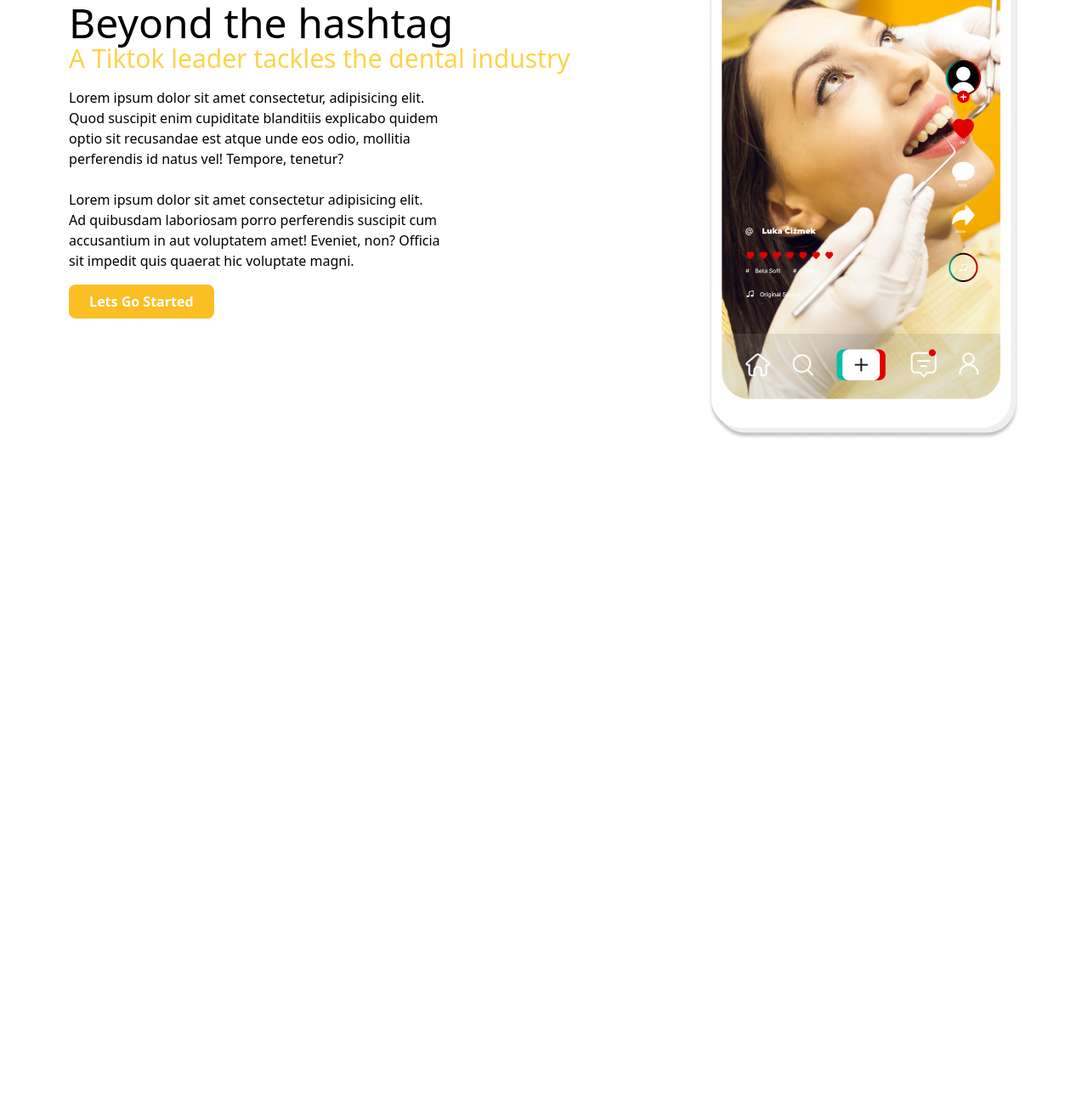
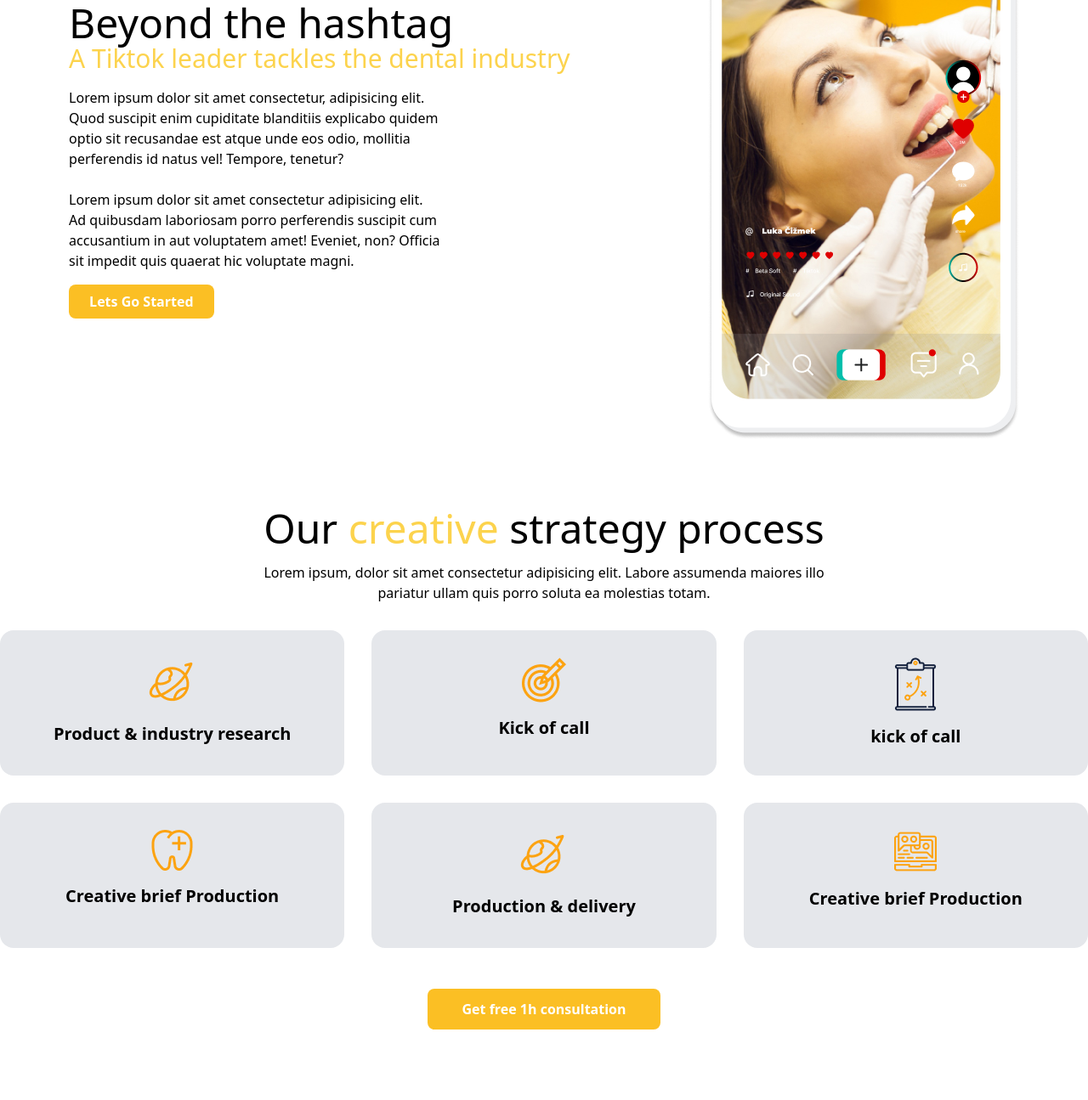
Before and after one commit to abdunnoorfaheem/HealthyGumsClinic, a plain HTML site: page index.html in a window 1280 px wide. Shown: the part 903-2198 px from the top of the page at 85% size. Before the commit the page ends 1421 px from the top, so only its background shows below. Drawn offline with nearby package versions, Linux system fonts and the light colour scheme.

Commit message:
creative strategy process added

```diff
--- a/index.html
+++ b/index.html
@@ -48,7 +48,7 @@
             </div>
         </section>
 
-        <section class="md:flex justify-around items-center">
+        <section class="md:flex justify-around items-center mb-20">
             <div class="">
                 <h3 class="text-2xl md:text-5xl">Beyond the hashtag</h3>
                 <h4 class="text-xl md:text-3xl text-amber-300 mb-4">A Tiktok leader tackles the dental industry</h4>
@@ -62,7 +62,44 @@
                 <img src="img/Frame 28.png" alt="">
             </div>
         </section>
+
+
+        <section class="mb-20">
+            <div class="text-center">
+                <h2 class="text-2xl md:text-5xl mb-4">Our <span class="text-amber-300">creative</span> strategy process</h2>
+                <p class="mb-8">Lorem ipsum, dolor sit amet consectetur adipisicing elit. Labore assumenda maiores illo <br> pariatur ullam quis porro soluta ea molestias totam.</p>
+            </div>
+            <div class="grid grid-cols-1 md:grid-cols-3 md:grid-rows-2 gap-8 text-center mb-12">
+                <div class="bg-gray-200 rounded-2xl  p-8">
+                    <img class="mx-auto mb-4" src="img/Sylvan1.png" alt="">
+                    <h4 class="text-xl font-bold">Product & industry research</h4>
+                </div>
+                <div class="bg-gray-200 rounded-2xl p-8">
+                    <img class="mx-auto mb-4" src="img/Sylvan2.png" alt="">
+                    <h4 class="text-xl font-bold">Kick of call</h4>
+                </div>
+                <div class="bg-gray-200 rounded-2xl p-8">
+                    <img class="mx-auto mb-4" src="img/strategy-svgrepo-com 1.png" alt="">
+                    <h4 class="text-xl font-bold">kick of call</h4>
+                </div>
+                <div class="bg-gray-200 rounded-2xl p-8">
+                    <img class="mx-auto mb-4" src="img/Sylvan4.png" alt="">
+                    <h4 class="text-xl font-bold">Creative brief Production</h4>
+                </div>
+                <div class="bg-gray-200 rounded-2xl p-8">
+                    <img class="mx-auto mb-4" src="img/Sylvan1.png" alt="">
+                    <h4 class="text-xl font-bold">Production & delivery</h4>
+                </div>
+                <div class="bg-gray-200 rounded-2xl p-8">
+                    <img class="mx-auto mb-4" src="img/Sylvan3.png" alt="">
+                    <h4 class="text-xl font-bold">Creative brief Production</h4>
+                </div>
+            </div>
+            <div class="text-center"><button class="bg-amber-400 px-10 py-3 font-bold text-white rounded-lg mb-20">Get free 1h consultation</button></div>
+        </section>
     </main>
+
+    <section></section>
 </body>
 
 </html>
```
